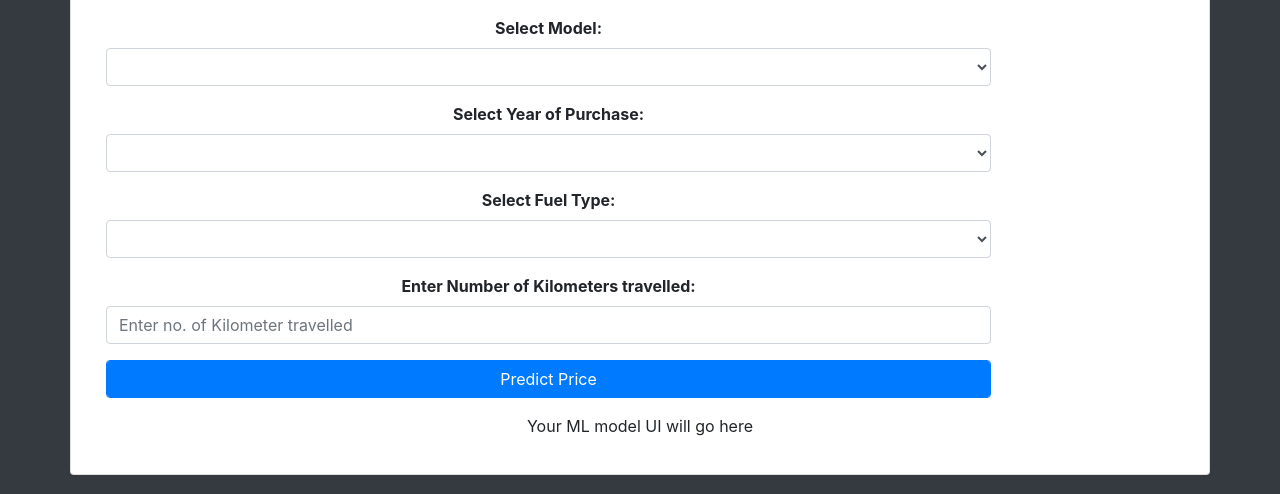
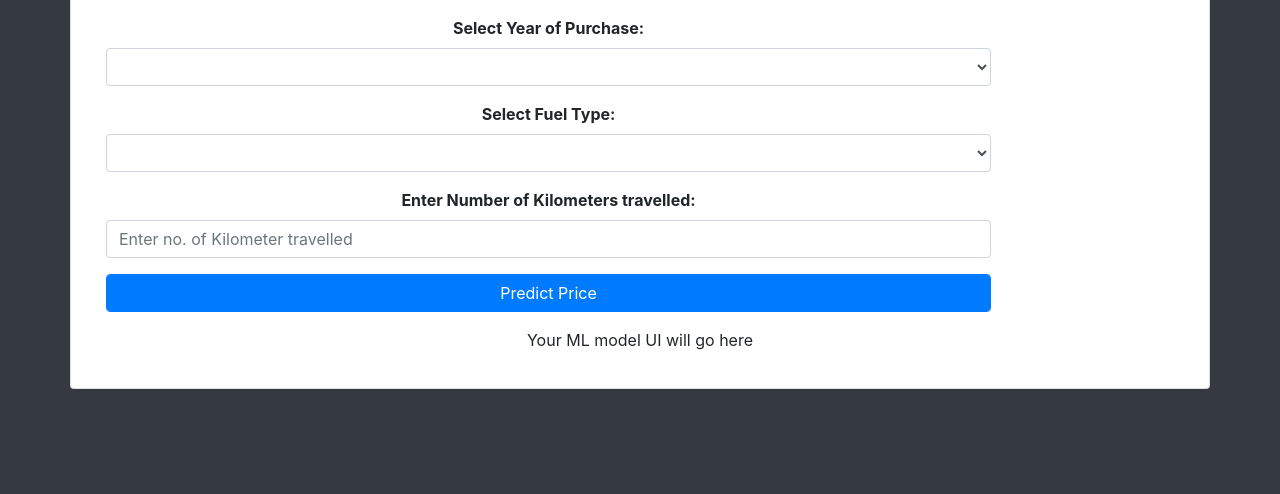
Before and after one commit to DevShrivastava152004/Car_Price_Prediction, a Flask app: template templates/index.html in a window 1280 px wide. Shown: the part 306-800 px from the top of the page. Run offline with Flask 3, Linux system fonts and the light colour scheme; the template is opened without the code that fills it, so the values that code supplies are empty.

Commit message:
initial commit

```diff
--- a/templates/index.html
+++ b/templates/index.html
@@ -34,15 +34,6 @@
                   {% for company in companies %}
                     <option value="{{company }}">{{ company }}</option>
                   {% endfor %}
-                </select>
-            </div>
-
-            <div class="col-10 form-group" style="text-align: center">
-                <label><b>Select Model:</b></label>
-                <select class="selectpicker form-control" id="company" name="company" required="1">
-                    {% for model in car_models %}
-                    <option value="{{model }}">{{ model }}</option>
-                  {% endfor %}"
                 </select>
             </div>
 
@@ -87,10 +78,11 @@
 <script>
 
 
-  function load_car_models(this.id, car_model_id)
+  function load_car_models(company_id, car_model_id)
   {
-    var company = document.getElementById(this.id);
+    var company = document.getElementById(company_id);
     var car_model = document.getElementById(car_model_id);
+    car_model.options.length = 0;
 
       {% for company in companies %}
 
```
